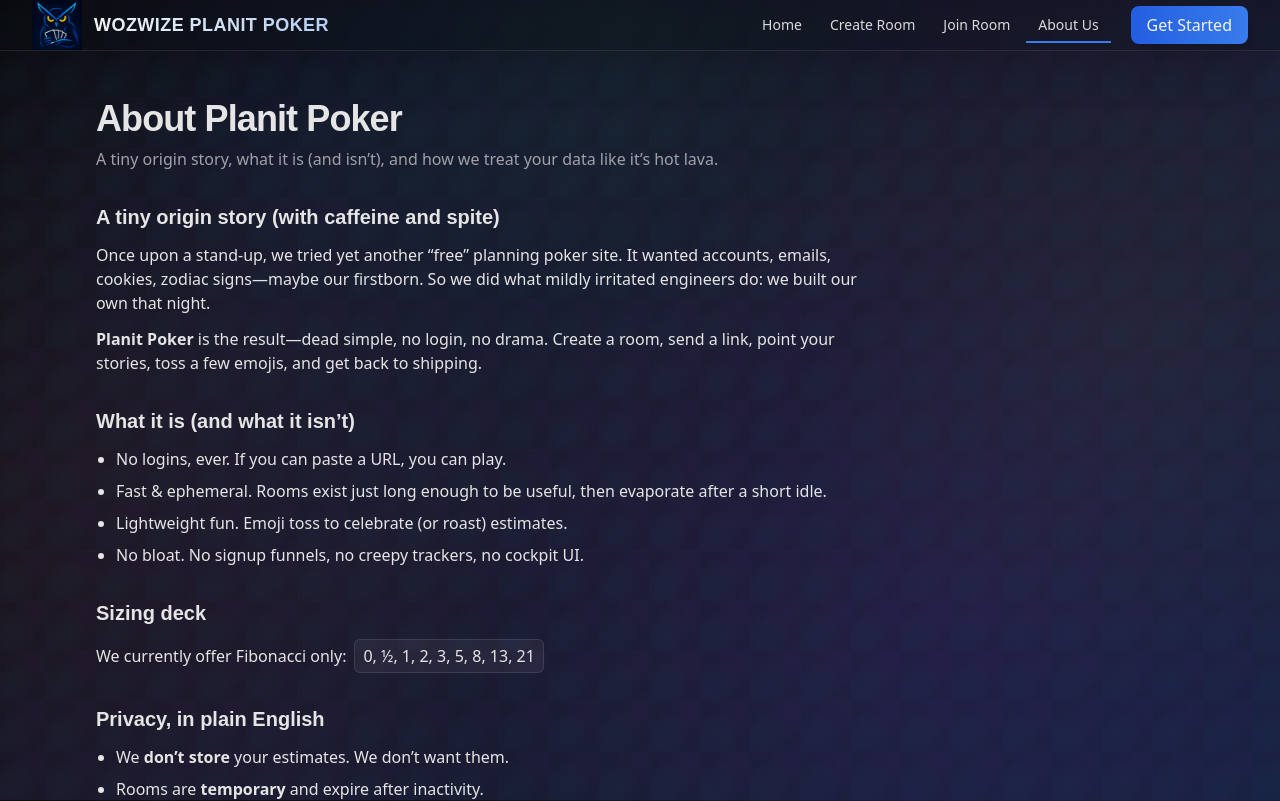
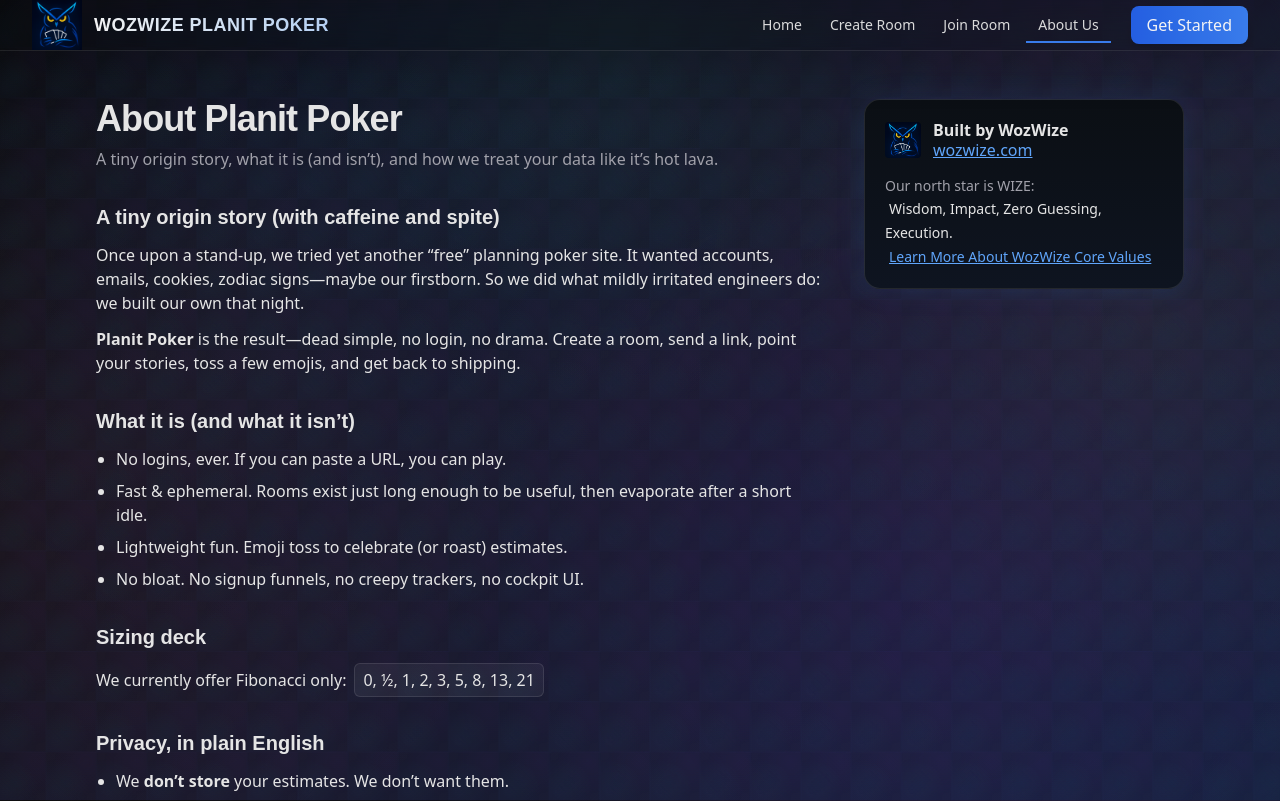
Before and after one commit to LtShibby/WozWizePlanitPoker, a Next.js app in the folder apps/web/: page /about in a window 1280 px wide. Shown: the top 801 px of the page. Built offline with nearby package versions, Linux system fonts and the light colour scheme.

Commit message:
updating about us

```diff
--- a/apps/web/app/about/page.tsx
+++ b/apps/web/app/about/page.tsx
@@ -35,7 +35,7 @@
       </div>
 
       {/* Content wrapper sits above watermark */}
-      <div className="relative z-10 grid gap-10">
+      <div className="relative z-10 grid lg:grid-cols-[1fr,320px] gap-10">
         <article className="space-y-8 max-w-3xl">
           <header className="space-y-2">
             <h1 className="text-3xl sm:text-4xl font-extrabold tracking-tight">
@@ -122,6 +122,51 @@
             </p>
           </section>
         </article>
+
+        {/* Sidebar cards */}
+        <aside className="space-y-6 sticky top-20 self-start">
+          <div className="rounded-2xl border border-white/10 bg-gradient-to-b from-[#0b0f14] to-[#0e1420] p-5 shadow-[0_0_30px_rgba(59,130,246,.12)]">
+            <div className="flex items-center gap-3">
+              <Image
+                src="/images/wozwize-owl.png"
+                alt="WozWize Owl"
+                width={36}
+                height={36}
+                className="rounded"
+                priority
+              />
+              <div className="leading-tight">
+                <div className="font-semibold">Built by WozWize</div>
+                <a
+                  href="https://wozwize.com"
+                  target="_blank"
+                  rel="noopener noreferrer"
+                  className="text-blue-400 hover:text-blue-300 underline"
+                >
+                  wozwize.com
+                </a>
+              </div>
+            </div>
+            <p className="mt-4 text-sm text-zinc-400">
+              Our north star is <span className="font-medium">WIZE</span>:
+            </p>
+            <p>
+            <span className="text-sm ml-1">Wisdom, Impact, Zero&nbsp;Guessing, Execution.</span>
+            </p>
+            <p>
+              <span className="text-sm ml-1">
+                <a
+                    href="https://wozwize.com/about-us"
+                    target="_blank"
+                    rel="noopener noreferrer"
+                    className="text-sm text-blue-400 hover:text-blue-300 underline"
+                  >
+                    Learn More About WozWize Core Values
+                </a>
+              </span>
+            </p>
+          </div>
+        </aside>
       </div>
     </main>
   );
```
